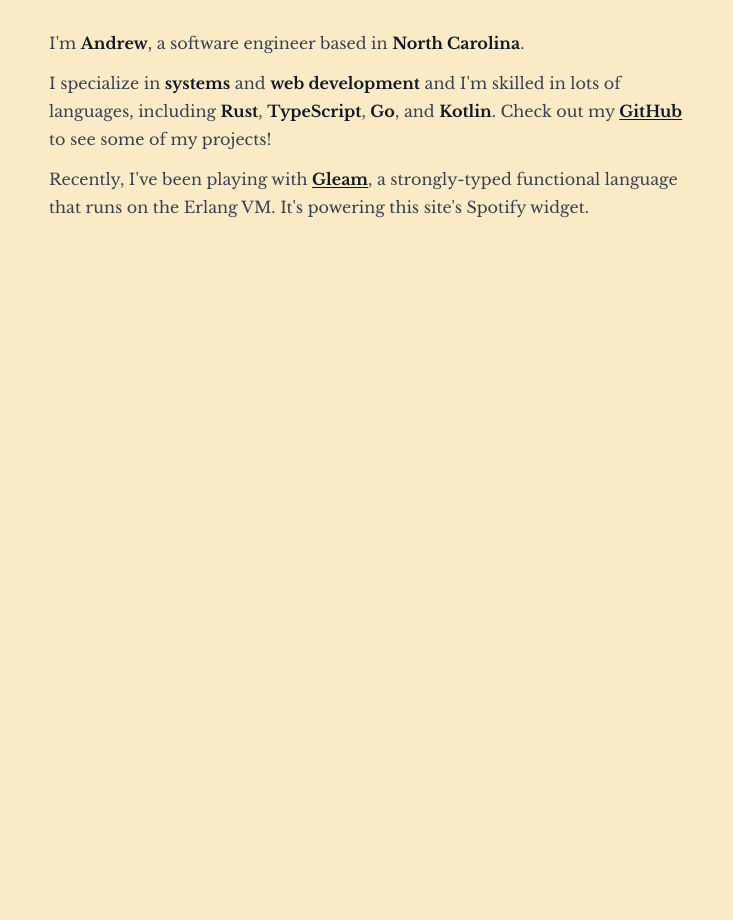
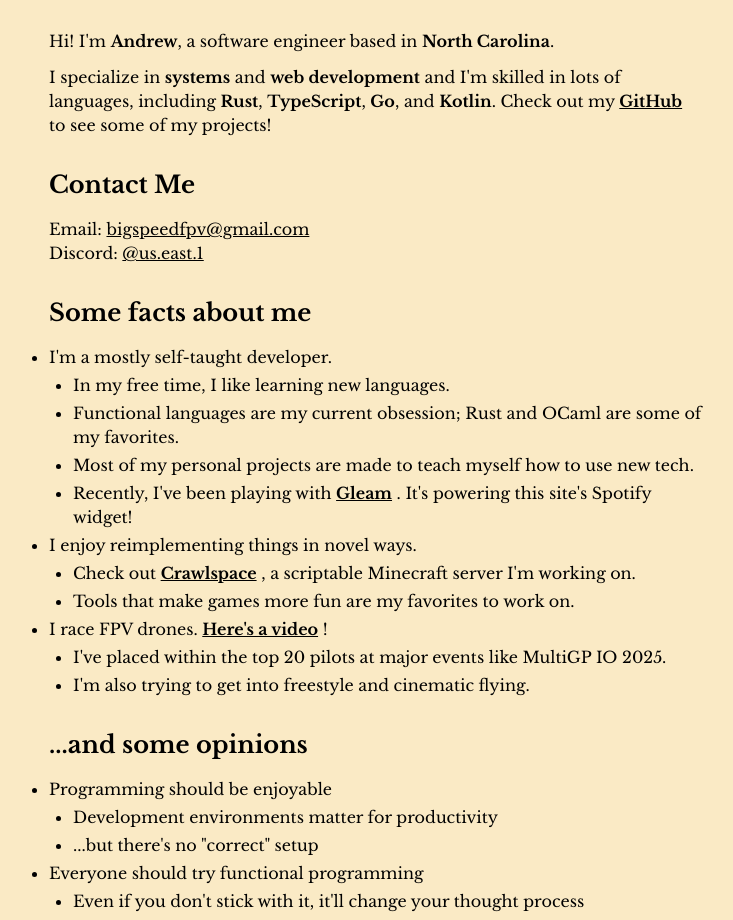
Before and after one commit to bigspeedfpv/home, an Astro site: page / in a window 1280 px wide. Shown: the part 219-1139 px from the top of the page, without its empty margins (264-997 px from the left). Before the commit the page ends 800 px from the top, so only its background shows below. Built offline with nearby package versions, Linux system fonts and the light colour scheme; Astro itself is replaced by a stand-in of ours; no server answers; a web font is replaced by a local one.

Commit message:
feat: rewrite index in mdx

```diff
--- /dev/null
+++ b/src/components/Link.astro
@@ -0,0 +1,5 @@
+---
+const { href } = Astro.props;
+---
+
+<a href={href} target="_blank" rel="noopener noreferrer"><slot /></a>
--- a/src/components/Prose.astro
+++ b/src/components/Prose.astro
@@ -1,5 +1,4 @@
 ---
+import styles from "../styles/Blog.module.css";
 ---
-<div class="prose prose-h2:m-0 prose-p:my-3 prose-a:hover:decoration-2 underline-offset-2">
-  <slot />
-</div>
+<div class={styles.prose}><slot /></div>
--- a/src/components/SubtitledHeading.astro
+++ b/src/components/SubtitledHeading.astro
@@ -1,8 +1,12 @@
 ---
+import { Show } from "solid-js"
+
 const { heading, subtitle } = Astro.props
 ---
 
 <div class="mb-8">
   <h1 class="text-4xl font-bold mb-0">{heading}</h1>
-  <h2 class="text-2xl font-normal italic">{subtitle}</h2>
+  <Show when={subtitle}>
+    <h2 class="text-2xl font-normal italic opacity-60 dark:opacity-50">{subtitle}</h2>
+  </Show>
 </div>
--- /dev/null
+++ b/src/layouts/Blog.astro
@@ -0,0 +1,14 @@
+---
+import Layout from "./Layout.astro";
+import SubtitledHeading from "../components/SubtitledHeading.astro";
+import Prose from "../components/Prose.astro";
+
+const { frontmatter } = Astro.props
+---
+
+<Layout>
+  <SubtitledHeading heading={frontmatter.title} subtitle={frontmatter.description} />
+  <Prose>
+    <slot />
+  </Prose>
+</Layout>
--- a/src/layouts/Layout.astro
+++ b/src/layouts/Layout.astro
@@ -1,7 +1,6 @@
 ---
 import "../styles/global.css";
 import NavButton from "../components/NavButton.astro";
-import Prose from "../components/Prose.astro";
 
 const { title } = Astro.props;
 
@@ -22,12 +21,11 @@ const isHome = Astro.url.pathname === "/";
 		<link rel="icon" type="image/svg+xml" href="/favicon.svg" />
 		<meta name="generator" content={Astro.generator} />
 		<title>{title ? `${title} - Andrew Brower` : "Andrew Brower"}</title>
-
     <link rel="preload" href="/fonts/LibreBaskerville-Regular.woff2" as="font" type="font/woff2" />
     <link rel="preload" href="/fonts/LibreBaskerville-Bold.woff2" as="font" type="font/woff2" />
     <link rel="preload" href="/fonts/LibreBaskerville-Italic.woff2" as="font" type="font/woff2" />
 	</head>
-	<body class="bg-sepia flex justify-center font-display">
+	<body class="bg-sepia dark:bg-zinc-900 dark:text-zinc-100 flex justify-center font-display">
     <div class="p-12 w-full max-w-[750px]">
       <header class="my-8 h-8 flex flex-row justify-between items-center flex-wrap">
         <!-- the home page has its own header! -->
@@ -37,9 +35,7 @@ const isHome = Astro.url.pathname === "/";
         </div>
       </header>
       <main class="relative">
-        <Prose>
-      		<slot />
-        </Prose>
+    		<slot />
       </main>
     </div>
 	</body>
--- a/src/pages/index.mdx
+++ b/src/pages/index.mdx
@@ -1,21 +1,46 @@
 ---
-layout: "../layouts/Layout.astro"
+layout: "../layouts/Blog.astro"
+title: Andrew Brower
+description: Software Engineer
 ---
 
-import SubtitledHeading from "../components/SubtitledHeading.astro";
+import Link from "../components/Link.astro";
 import NowPlaying from "../components/NowPlaying.tsx";
 
-<SubtitledHeading heading="Andrew Brower" subtitle="Software Engineer" />
+<NowPlaying client:load />
 
-<div class="not-prose">
-<NowPlaying />
-</div>
-
-I'm **Andrew**, a software engineer based in **North Carolina**.
+Hi! I'm **Andrew**, a software engineer based in **North Carolina**.
 
 I specialize in **systems** and **web development** and I'm skilled in
 lots of languages, including **Rust**, **TypeScript**, **Go**, and **Kotlin**.
-Check out my [**GitHub**](https://github.com/bigspeedfpv) to see some of my projects!
+Check out my <Link href="https://github.com/bigspeedfpv">**GitHub**</Link> to see some of my projects!
 
-Recently, I've been playing with [**Gleam**](https://gleam.run), a strongly-typed
-functional language that runs on the Erlang VM. It's powering this site's Spotify widget.
+# Contact Me
+Email: [bigspeedfpv@gmail.com](mailto:bigspeedfpv@gmail.com) \
+Discord: <Link href="https://discord.com/users/277822562116042753">@us.east.1</Link>
+
+# Some facts about me
+- I'm a mostly self-taught developer.
+  - In my free time, I like learning new languages.
+  - Functional languages are my current obsession; Rust and OCaml are some of my favorites.
+  - Most of my personal projects are made to teach myself how to use new tech.
+  - Recently, I've been playing with <Link href="https://gleam.run">**Gleam**</Link>. It's powering this site's Spotify widget!
+- I enjoy reimplementing things in novel ways.
+  - Check out <Link href="https://github.com/xoogware/crawlspace">**Crawlspace**</Link>, a scriptable Minecraft server I'm working on.
+  - Tools that make games more fun are my favorites to work on.
+- I race FPV drones. <Link href="https://www.youtube.com/watch?v=Umm2uH4FkZQ">**Here's a video**</Link>!
+  - I've placed within the top 20 pilots at major events like MultiGP IO 2025.
+  - I'm also trying to get into freestyle and cinematic flying.
+
+# ...and some opinions
+- Programming should be enjoyable
+  - Development environments matter for productivity
+  - ...but there's no "correct" setup
+- Everyone should try functional programming
+  - Even if you don't stick with it, it'll change your thought process
+- It's okay to be unsure - it builds critical thinking
+- AI is an aid for engineers, not a replacement
+  - It's not your friend, either
+  - Relying on it to think for you will only make your life harder
+  - Knowing how to research is more necessary now than ever
+- Trans rights are human rights 🏳️‍⚧️
--- /dev/null
+++ b/src/styles/Blog.module.css
@@ -0,0 +1,44 @@
+@reference "../styles/global.css";
+
+.prose {
+  @apply text-black dark:text-zinc-100/80;
+}
+
+.prose p {
+  @apply my-3;
+}
+
+.prose strong,
+.prose h1,
+.prose h2,
+.prose h3 {
+  @apply font-bold text-black dark:text-zinc-100/90;
+}
+
+.prose h1 {
+  @apply text-2xl mt-8 mb-4;
+}
+
+.prose h2 {
+  @apply text-xl mt-6 mb-4;
+}
+
+.prose h3 {
+  @apply text-lg mt-6 mb-4;
+}
+
+.prose ul {
+  @apply list-disc;
+}
+
+.prose li+li {
+  @apply mt-1;
+}
+
+.prose li>ul {
+  @apply pl-6 mt-1;
+}
+
+.prose a {
+  @apply underline hover:decoration-2;
+}
--- a/src/styles/global.css
+++ b/src/styles/global.css
@@ -1,5 +1,4 @@
 @import "tailwindcss";
-@plugin '@tailwindcss/typography';
 
 @theme {
   --breakpoint-xs: 28rem;
```
